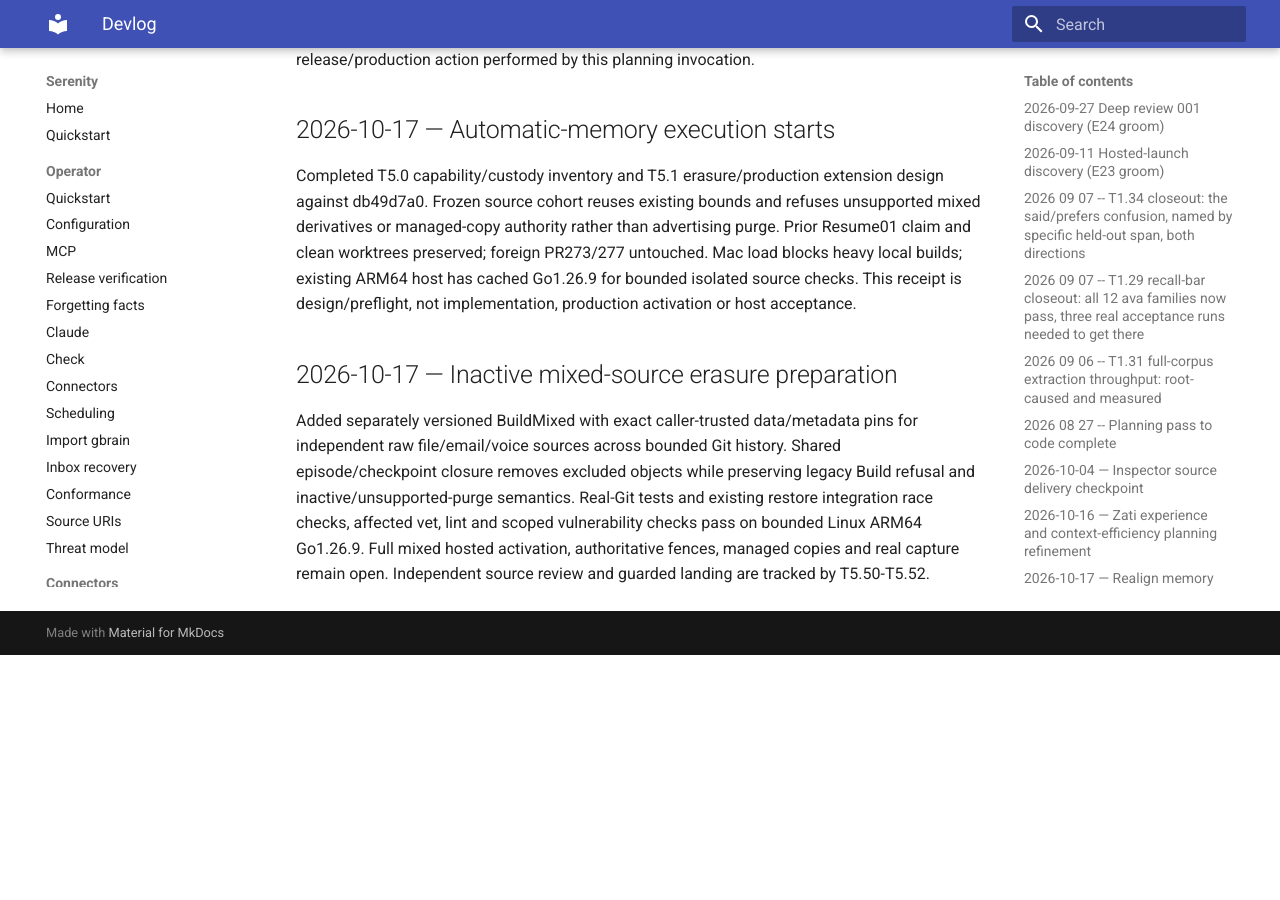
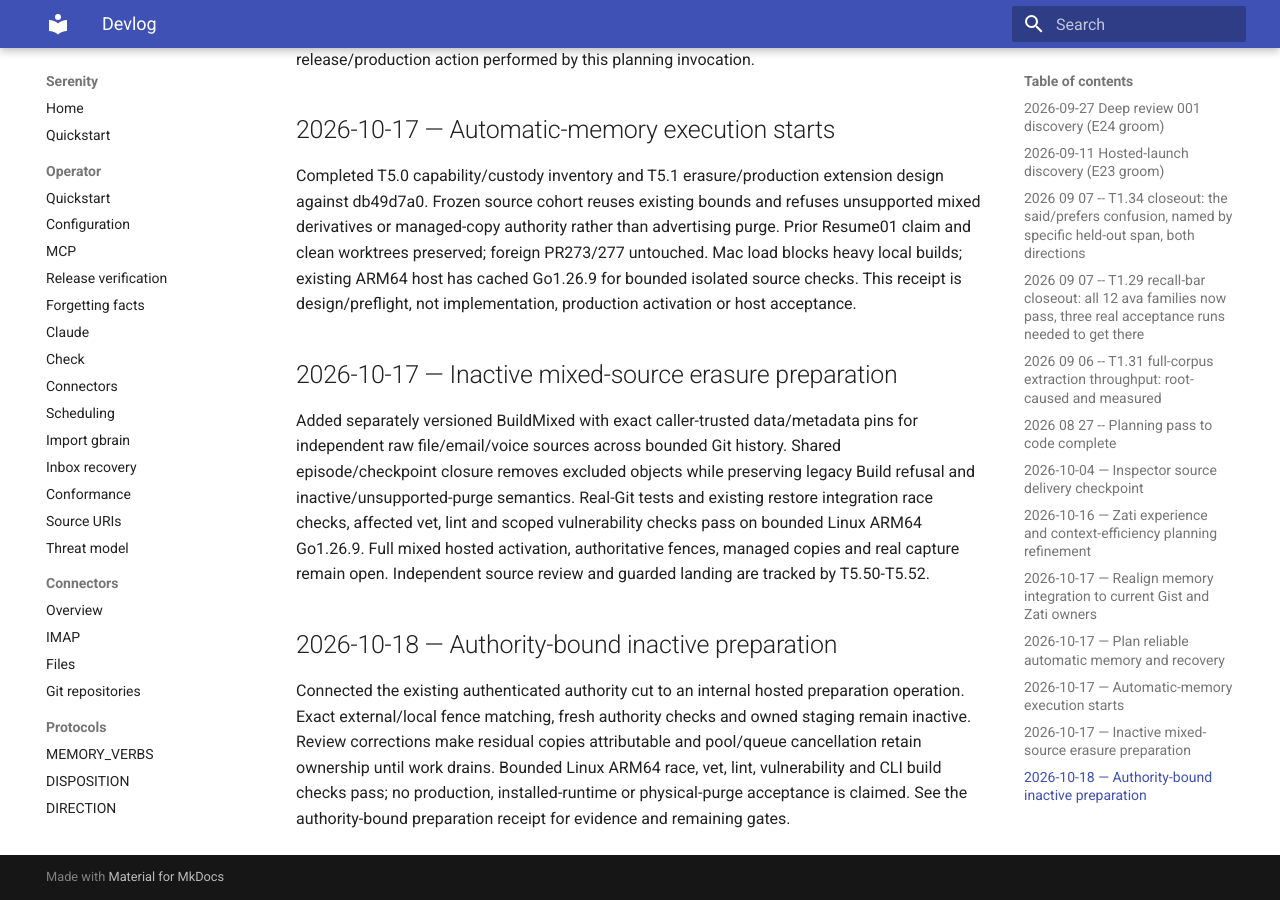
Before and after one commit to sirerun/serenity, an MkDocs documentation site: the page built from docs/devlog.md, in a window 1280 px wide and 900 px high, scrolled down 11172 px. Built offline with MkDocs 1.6.1 and Material for MkDocs 9.7.7, drawn with Linux system fonts in a browser that asks for light colours; before the commit the page ends 11827 px from its top, so only the background shows below that.

Commit message:
docs: record authority-bound preparation checks

```diff
--- a/docs/devlog.md
+++ b/docs/devlog.md
@@ -177,3 +177,13 @@ and existing restore integration race checks, affected vet, lint and scoped
 vulnerability checks pass on bounded Linux ARM64 Go1.26.9. Full mixed hosted
 activation, authoritative fences, managed copies and real capture remain open.
 Independent source review and guarded landing are tracked by T5.50-T5.52.
+
+## 2026-10-18 — Authority-bound inactive preparation
+
+Connected the existing authenticated authority cut to an internal hosted
+preparation operation. Exact external/local fence matching, fresh authority
+checks and owned staging remain inactive. Review corrections make residual
+copies attributable and pool/queue cancellation retain ownership until work
+drains. Bounded Linux ARM64 race, vet, lint, vulnerability and CLI build checks
+pass; no production, installed-runtime or physical-purge acceptance is claimed.
+See the authority-bound preparation receipt for evidence and remaining gates.
```
Also changed, not shown: docs/plans/shared-agent-memory-implementation-20261016.md (+3 -3 lines), docs/receipts/2026-10-18-authority-bound-preparation.md (added, +57 -0 lines).
